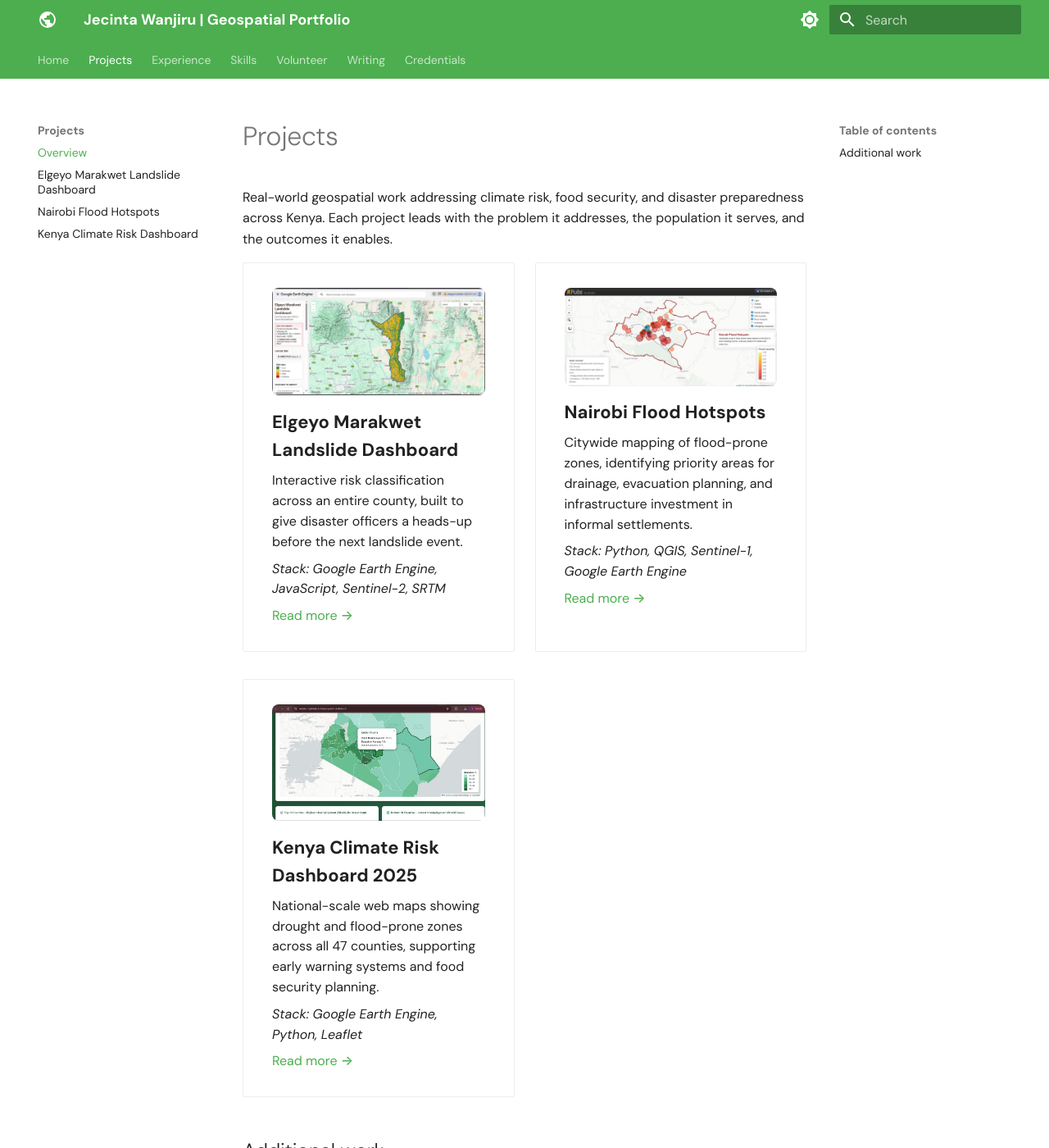
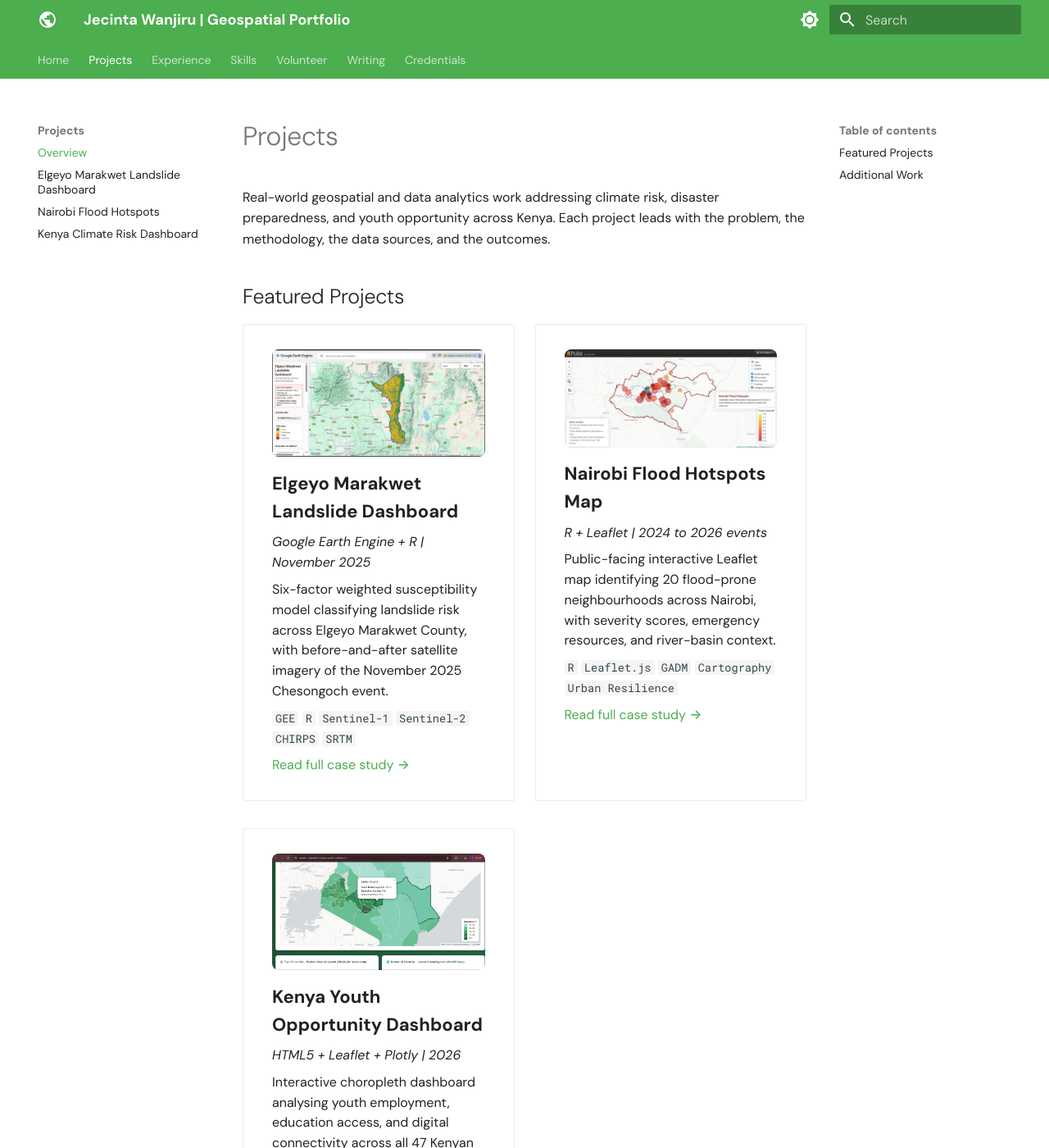
Before and after one commit to Wanjiru-1/Wanjiru-1.github.io, an MkDocs documentation site: the page built from docs/projects/index.md, in a window 1280 px wide and 1400 px high. Shown: the whole window at 82% size. Built offline with MkDocs 1.6.1 and Material for MkDocs 9.7.7, drawn with Linux system fonts in a browser that asks for light colours; some of the changed text lies outside the part shown.

Commit message:
Revise projects section with updated content and metadata
Updated project descriptions and added metadata for better clarity and organization.

```diff
--- a/docs/projects/index.md
+++ b/docs/projects/index.md
@@ -1,6 +1,13 @@
-# Projects { .hero-projects }
+---
+title: Projects
+description: Geospatial and data science projects by Jecinta Wanjiru Kinyanjui
+---
 
-Real-world geospatial work addressing climate risk, food security, and disaster preparedness across Kenya. Each project leads with the problem it addresses, the population it serves, and the outcomes it enables.
+# Projects
+
+Real-world geospatial and data analytics work addressing climate risk, disaster preparedness, and youth opportunity across Kenya. Each project leads with the problem, the methodology, the data sources, and the outcomes.
+
+## Featured Projects
 
 <div class="grid cards" markdown>
 
@@ -8,37 +15,45 @@ Real-world geospatial work addressing climate risk, food security, and disaster
 
     **Elgeyo Marakwet Landslide Dashboard**
 
-    Interactive risk classification across an entire county, built to give disaster officers a heads-up before the next landslide event.
+    *Google Earth Engine + R | November 2025*
 
-    *Stack: Google Earth Engine, JavaScript, Sentinel-2, SRTM*
+    Six-factor weighted susceptibility model classifying landslide risk across Elgeyo Marakwet County, with before-and-after satellite imagery of the November 2025 Chesongoch event.
 
-    [Read more →](elgeyo-landslide.md)
+    `GEE` `R` `Sentinel-1` `Sentinel-2` `CHIRPS` `SRTM`
+
+    [Read full case study →](elgeyo-landslide.md)
 
 -   ![Nairobi Flood Hotspots](../assets/images/nairobi_flood.jpeg)
 
-    **Nairobi Flood Hotspots**
+    **Nairobi Flood Hotspots Map**
 
-    Citywide mapping of flood-prone zones, identifying priority areas for drainage, evacuation planning, and infrastructure investment in informal settlements.
+    *R + Leaflet | 2024 to 2026 events*
 
-    *Stack: Python, QGIS, Sentinel-1, Google Earth Engine*
+    Public-facing interactive Leaflet map identifying 20 flood-prone neighbourhoods across Nairobi, with severity scores, emergency resources, and river-basin context.
 
-    [Read more →](nairobi-flood-hotspots.md)
+    `R` `Leaflet.js` `GADM` `Cartography` `Urban Resilience`
 
--   ![Kenya Climate Risk Dashboard](../assets/images/kenya_youth_dashboard.png)
+    [Read full case study →](nairobi-flood-hotspots.md)
 
-    **Kenya Climate Risk Dashboard 2025**
+-   ![Kenya Youth Opportunity Dashboard](../assets/images/kenya_youth_dashboard.png)
 
-    National-scale web maps showing drought and flood-prone zones across all 47 counties, supporting early warning systems and food security planning.
+    **Kenya Youth Opportunity Dashboard**
 
-    *Stack: Google Earth Engine, Python, Leaflet*
+    *HTML5 + Leaflet + Plotly | 2026*
 
-    [Read more →](kenya-youth-dashboard.md)
+    Interactive choropleth dashboard analysing youth employment, education access, and digital connectivity across all 47 Kenyan counties.
+
+    `JavaScript` `Leaflet.js` `Plotly.js` `Data Storytelling` `Choropleth`
+
+    [Read full case study →](kenya-youth-dashboard.md)
 
 </div>
 
-## Additional work
+## Additional Work
 
-Two further projects from my work at DRSRS:
+From my professional attachments at DRSRS:
 
-* **Coffee Farm Geodatabase**: end-to-end digitisation and validation of 300+ smallholder coffee farm parcels, improving data accuracy for farmer land management records.
-* **Cartographic Automation Pipeline**: Python and Google Earth Engine scripts to automate repetitive map production tasks, cutting production time across the team's workflow.
+* **Coffee Farm Geodatabase** (2025): end-to-end digitisation and validation of 300+ smallholder coffee farm parcels in ArcGIS Pro, improving data accuracy for farmer land management records
+* **Cartographic Automation Pipeline** (2025): Python and Google Earth Engine scripts automating repetitive map production tasks at DRSRS
+
+These attachment projects are summarised on the [Experience page](../experience.md).
```
